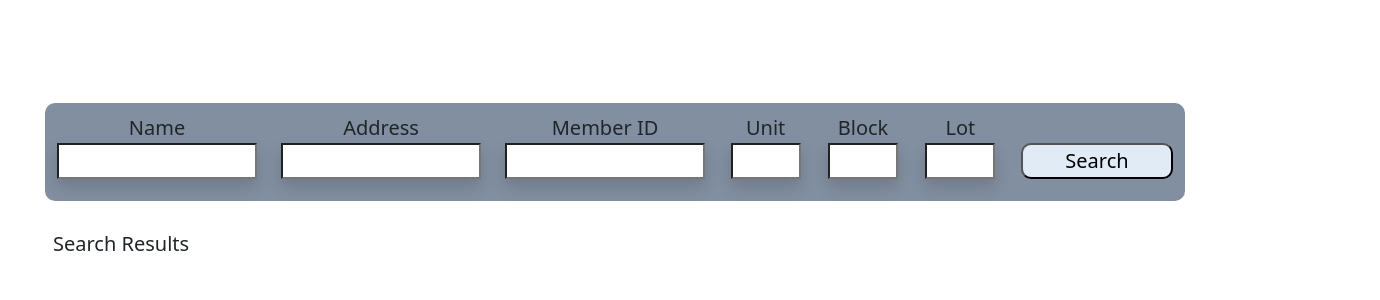
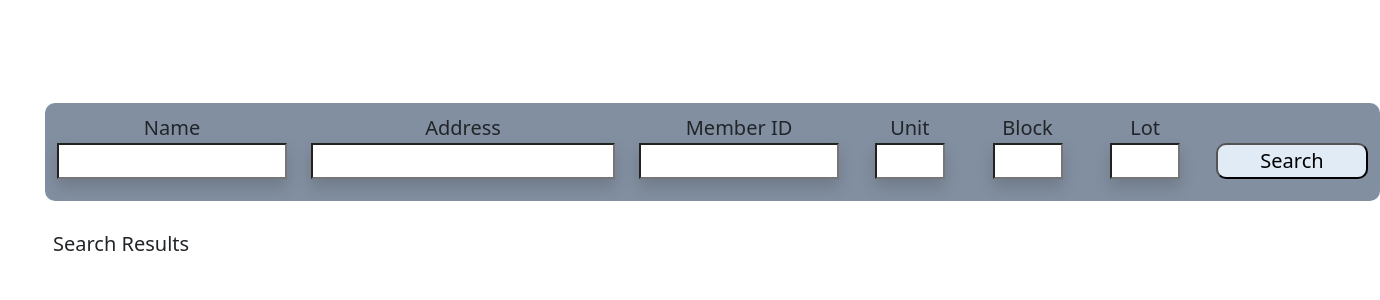
Before and after one commit to LAARC-FSU/HOA-Manager-UI, an Angular app: page / in a window 1280 px wide. Shown: the top 300 px of the page, 1380 px wide, since content can reach past the window. Built offline with nearby package versions, Linux system fonts and the light colour scheme.

Commit message:
created search result files

```diff
--- a/src/app/find-property/find-property.component.html
+++ b/src/app/find-property/find-property.component.html
@@ -2,4 +2,5 @@
 <div>
   <search-box></search-box>
   <div style="font-size: 20px; padding-left: 53px; padding-top: 229px">Search Results</div>
+  <search-result></search-result>
 </div>
--- a/src/app/find-property/search-box/search-box.component.html
+++ b/src/app/find-property/search-box/search-box.component.html
@@ -2,11 +2,11 @@
   <div class="row" style="padding-top: 10px">
     <div class="col">
       <label for="name">Name</label>
-      <input class="shadow" type="text" id="name" style="max-width: 200px">
+      <input class="shadow" type="text" id="name" style="max-width: 230px">
     </div>
     <div class="col">
       <label for="address">Address</label>
-      <input class="shadow" type="text" id="address" style="max-width: 200px">
+      <input class="shadow" type="text" id="address" style="min-width: 300px">
     </div>
     <div class="col">
       <label for="memberid">Member ID</label>
--- a/src/app/find-property/search-box/search-box.component.scss
+++ b/src/app/find-property/search-box/search-box.component.scss
@@ -2,7 +2,8 @@
   position: absolute;
   left: 45px;
   top: 103px;
-  width: 1335px;
+  min-width: 1335px;
+  max-width: 1335px;
   height: 98px;
   border-radius: 10px;
   background-color: #828fa0;
--- a/src/app/find-property/search-box/search-box.component.ts
+++ b/src/app/find-property/search-box/search-box.component.ts
@@ -1,7 +1,6 @@
 import { Component } from '@angular/core';
 import type { OnInit } from '@angular/core';
 
-/* @figmaId 167:5669 */
 @Component({
   selector: 'search-box',
   templateUrl: './search-box.component.html',
--- /dev/null
+++ b/src/app/find-property/search-results/search-result.component.html
@@ -0,0 +1,10 @@
+<!DOCTYPE html>
+<html lang="en">
+<head>
+  <meta charset="UTF-8">
+  <title>Title</title>
+</head>
+<body>
+
+</body>
+</html>
--- /dev/null
+++ b/src/app/find-property/search-results/search-result.component.ts
@@ -0,0 +1,12 @@
+import { Component } from '@angular/core';
+import type { OnInit } from '@angular/core';
+
+@Component({
+  selector: 'search-result',
+  templateUrl: './search-result.component.html',
+  styleUrls: ['./search-result.component.scss'],
+})
+export class SearchResultComponent implements OnInit {
+  constructor() {}
+  ngOnInit(): void {}
+}
```
Also changed, not shown: src/app/app-routing.module.ts (+6 -4 lines), src/app/find-property/search-results/search-result.component.scss (added).
